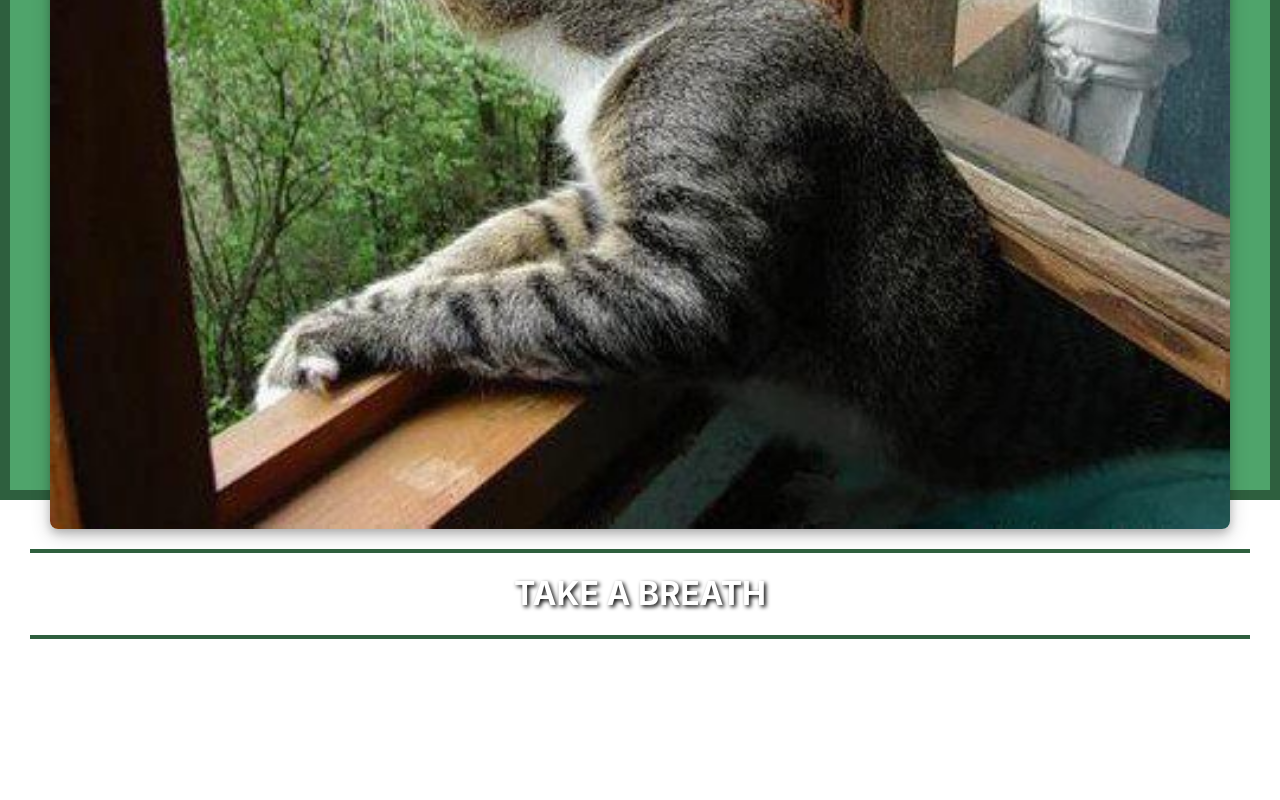
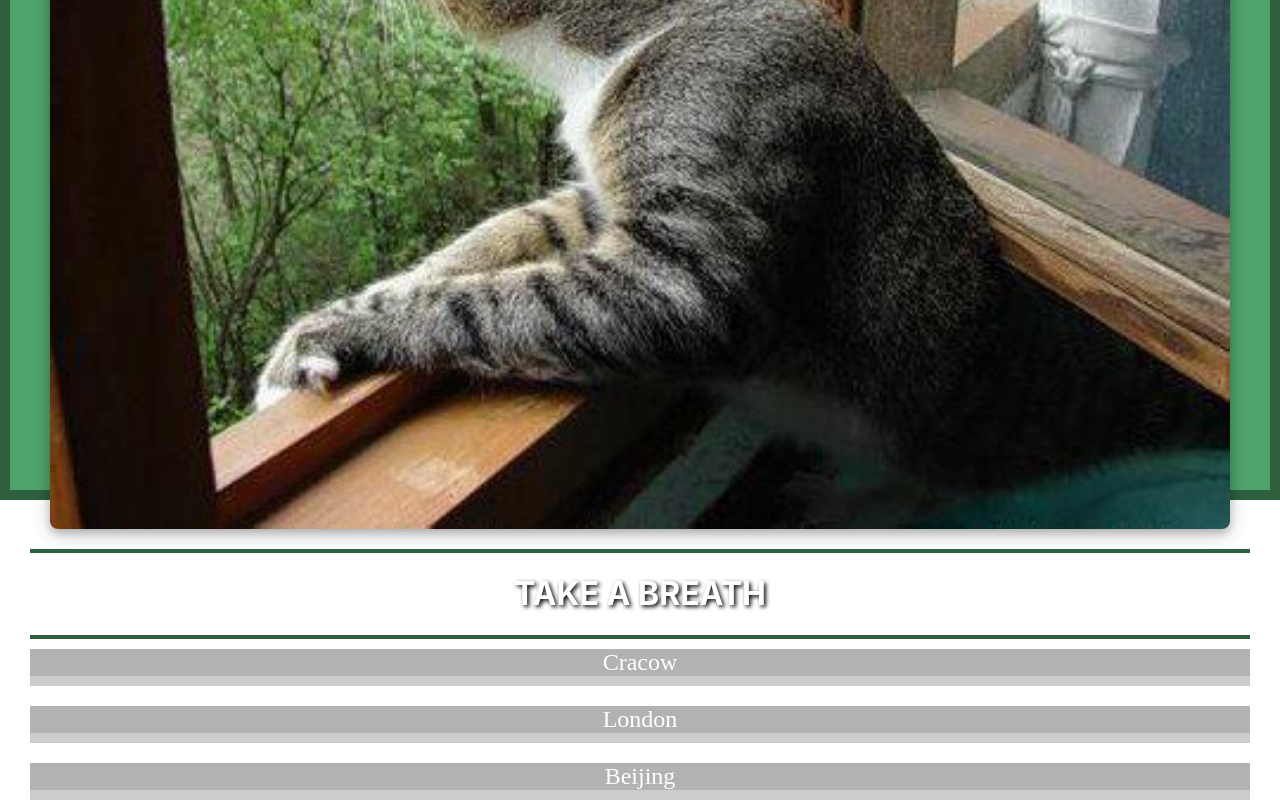
Before and after one commit to lukw34/take-a-breath, a React (Create React App) app: page / in a window 1280 px wide. Shown: the part 360-1160 px from the top of the page. Before the commit the page ends 999 px from the top, so only its background shows below. Built offline with nearby package versions, Linux system fonts and the light colour scheme; no server answers.

Commit message:
2 files modified, 2 added, 1 deleted

```diff
--- /dev/null
+++ b/src/AirQualityWidget.jsx
@@ -0,0 +1,25 @@
+import React, { useState, useEffect } from 'react';
+import { fetchAirData } from './api/airQuality.api';
+import "./styles/airQualityWidget.css"
+
+
+const AirQualityWidget = ({ city }) => {
+  const [airData, setAirData] = useState(null);
+  useEffect(() => {
+    fetchAirData(city).then((fetchedAirData) => {
+      setAirData(fetchedAirData);
+    });
+  }, []);
+
+  return airData === null ? null : (
+    <div className="air-quality-container">
+      <div className="air-quality-city" >{city}</div>
+      <div className="air-quality-info-container">
+        <div>{airData.aqi}</div>
+        <div>{airData.quality}</div>
+      </div>
+    </div>
+  );
+};
+
+export default AirQualityWidget;
--- a/src/AirQualtiy.jsx
+++ /dev/null
@@ -1,20 +0,0 @@
-import React, { useState, useEffect } from 'react';
-import { fetchAirData } from './api/airQuality.api';
-
-const AirQuality = ({ city }) => {
-  const [airData, setAirData] = useState(null);
-  useEffect(() => {
-    fetchAirData(city).then((fetchedAirData) => {
-      setAirData(fetchedAirData);
-    });
-  }, []);
-
-  return airData === null ? null : (
-    <div>
-      <div>{airData.aqi}</div>
-      <div>{airData.quality}</div>
-    </div>
-  );
-};
-
-export default AirQuality;
--- a/src/App.jsx
+++ b/src/App.jsx
@@ -2,7 +2,7 @@ import React from 'react';
 import AirQuality from './AirQualtiy';
 import Divider from './Divider';
 import Image from './Image';
-import AirQualtiy from './AirQuality'
+import AirQualtiyWidget from './AirQualityWidget'
 import './styles/app.css';
 import Title from './Title';
 
@@ -13,7 +13,9 @@ export default function App() {
       <Divider />
       <Title title="Take a breath"/>
       <Divider />
-      <AirQuality city="Cracow" />
+      <AirQualtiyWidget city="Cracow" />
+      <AirQualtiyWidget city="London" />
+      <AirQualtiyWidget city="Beijing" />
     </div>
   );
 }
--- /dev/null
+++ b/src/styles/airQualityWidget.css
@@ -0,0 +1,24 @@
+.air-quality-container {
+  margin: 10px 0;
+}
+
+.air-quality-city {
+    font-family: 'Shrikhand', cursive;
+    font-size: 1.5em;
+    color: white;
+    background: rgba(0,0,0,0.3);
+    text-align: center;
+  }
+
+.air-quality-info-container {
+    display: flex;
+    justify-content: space-around;
+    text-transform: uppercase;
+    font-weight: bold;
+    font-size: 1em;
+    color: white;
+    background: rgba(0,0,0,0.2);
+    text-align: center;
+    padding: 5px;
+
+}
--- a/src/styles/app.css
+++ b/src/styles/app.css
@@ -10,7 +10,7 @@ body {
 
 .main-container {
   background-color: #a6e7ff;
-  height: 100vh;
+  height: 100%;
   background: #4fa46b;
   color: #fff;
   padding: 20px;
```
